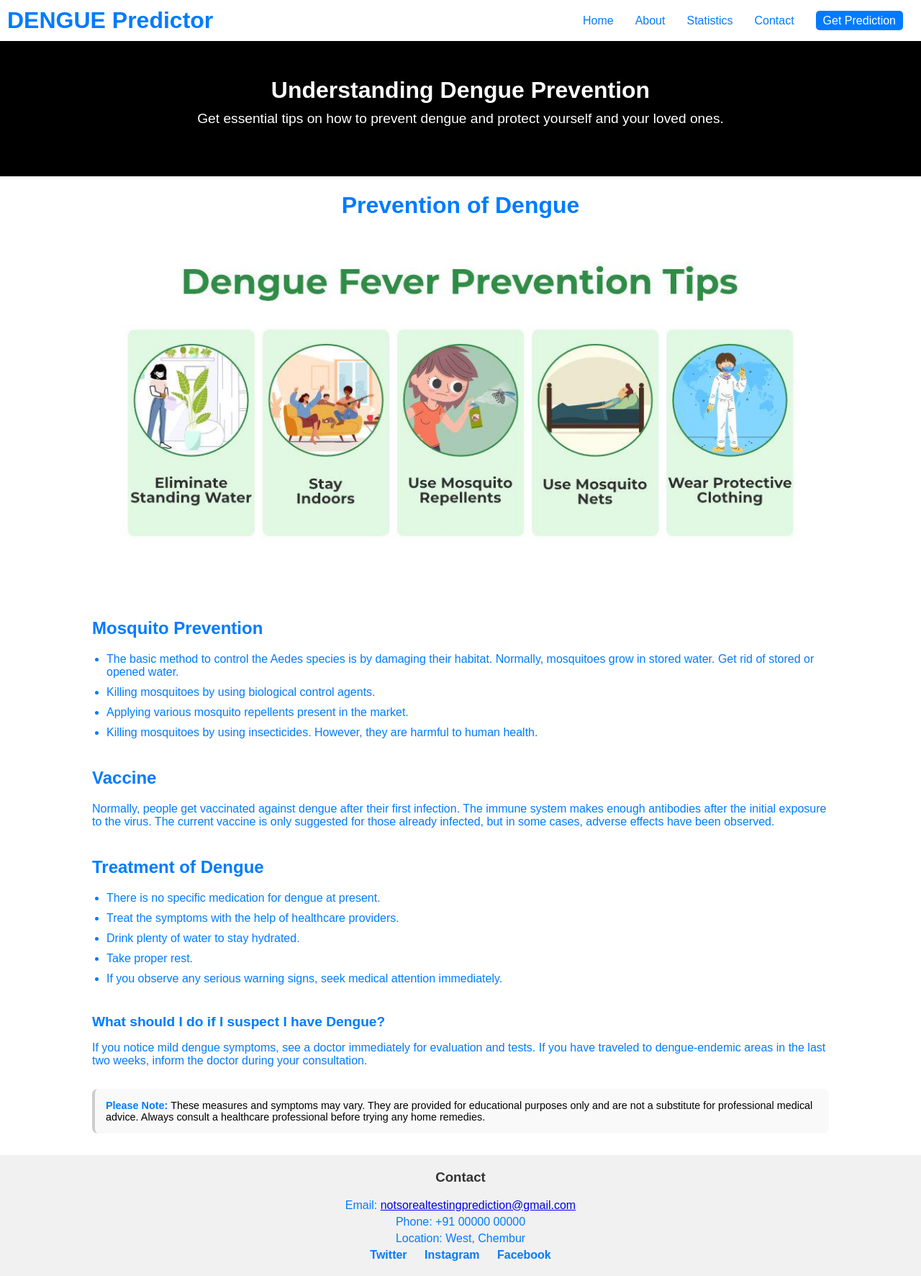
After one commit to kap432/Dengue_Predictor, a Django app: page /dengue-preventions/ in a window 1280 px wide. The commit adds this page. Shown: the whole page at 72% size. Run offline with Django 5.2, Linux system fonts and the light colour scheme; parts of the project's set-up code (start-up, migrations or seed data) failed here and were passed over.

Commit message:
[Page] : Prevention page added

```diff
--- a/dengue_website/urls.py
+++ b/dengue_website/urls.py
@@ -23,4 +23,5 @@ urlpatterns = [
     path('', views.landing_page, name='index'),
     path('predict/', views.predict_dengue, name='predict_dengue'),
     path('dengue-symptoms/', views.dengue_symptoms, name='dengue_symptoms'),
+    path('dengue-preventions/', views.dengue_preventions, name='dengue_preventions'),
 ]
--- /dev/null
+++ b/predictions/static/styles/dengue_prevention.css
@@ -0,0 +1,183 @@
+
+        /* General Body Styles */
+        body {
+            font-family: Arial, sans-serif;
+            margin: 0;
+            padding: 0;
+        }
+
+        header {
+            background-color: white;
+            color: #007bff;
+            padding: 10px;
+            display: flex;
+            justify-content: space-between;
+            align-items: center;
+        }
+
+        header h1 {
+            margin: 0;
+        }
+
+        nav ul {
+            display: flex;
+            list-style: none;
+            margin: 0;
+            padding: 0;
+        }
+
+        nav ul li {
+            margin: 0 15px;
+        }
+
+        nav ul li a {
+            color: #007bff;
+            text-decoration: none;
+        }
+
+        .get-prediction {
+            background-color: #007bff;
+            color: white;
+            padding: 5px 10px;
+            border-radius: 5px;
+        }
+
+        .hero {
+            text-align: center;
+            padding: 50px;
+            background-color: #000000;
+            color: #ffffff;
+        }
+
+        .hero h2 {
+            margin: 0;
+            font-size: 2em;
+            color: white;
+        }
+
+        .hero p {
+            font-size: 1.2em;
+            margin-top: 10px;
+            color: white;
+        }
+
+        .container {
+            width: 80%;
+            margin: 0 auto;
+            text-align: center;
+        }
+
+        h1, h2, p, ul, li, strong {
+            color: #007bff; /* Blue color for all text */
+        }
+
+        .tips {
+            /* display: flex; */
+            /* justify-content: space-between; */
+            /* gap: 20px; Adds space between each tip */
+            /* margin-top: 20px; */
+            /* flex-wrap: wrap; */
+        }
+
+        .tip {
+            text-align: center;
+            width: 180%;
+            max-width: 980px;
+            margin: 0 auto;
+        }
+
+        .tip img {
+            width: 100%;
+            height: auto;
+            border-radius: 10%;
+            object-fit: cover;
+        }
+
+        .tip p {
+            font-size: 1rem;
+            margin-top: 10px;
+        }
+
+        .prevention-section {
+            margin-top: 40px;
+            text-align: left;
+        }
+
+        .prevention-section ul {
+            list-style-type: disc;
+            padding-left: 20px;
+        }
+
+        .prevention-section ul li {
+            margin-bottom: 10px;
+        }
+
+        /* Styling for the new sections */
+        .section {
+            margin-top: 40px;
+            text-align: left;
+        }
+
+        .section h2 {
+            font-size: 1.5rem;
+        }
+
+        .section p {
+            font-size: 1rem;
+            margin-bottom: 10px;
+        }
+
+        .section ul {
+            list-style-type: disc;
+            padding-left: 20px;
+        }
+
+        .section ul li {
+            margin-bottom: 10px;
+        }
+
+        .section strong {
+            font-size: 1.2rem;
+        }
+
+        /* Disclaimer styling */
+        .disclaimer {
+            margin-top: 30px;
+            margin-bottom: 30px;
+            padding: 15px;
+            background-color: #f9f9f9;
+            border-left: 4px solid #ccc;
+            font-size: 0.9rem;
+            text-align: left;
+            border-radius: 8px;
+        }
+
+        .disclaimer strong {
+            color: #007bff;
+        }
+
+        footer {
+            text-align: center;
+            padding: 20px;
+            background-color: #f1f1f1;
+            color: #333;
+        }
+
+        footer h3 {
+            margin-top: 0;
+        }
+
+        footer p {
+            margin: 5px 0;
+        }
+
+        footer .social-links a {
+            margin: 0 10px;
+            color: #007bff;
+            text-decoration: none;
+            font-weight: bold;
+        }
+
+        footer .social-links a:hover {
+            text-decoration: underline;
+        }
--- /dev/null
+++ b/predictions/templates/predictions/dengue_prevention.html
@@ -0,0 +1,104 @@
+<!DOCTYPE html>
+<html lang="en">
+<head>
+    {% load static %}
+    <meta charset="UTF-8">
+    <meta name="viewport" content="width=device-width, initial-scale=1.0">
+    <title>Dengue Symptoms Awareness</title>
+    <link rel="stylesheet" href="{% static 'styles/dengue_prevention.css' %}">
+</head>
+<body>
+    <header>
+        <h1>DENGUE Predictor</h1>
+        <nav>
+            <ul>
+                <li><a href="#">Home</a></li>
+                <li><a href="#">About</a></li>
+                <li><a href="#">Statistics</a></li>
+                <li><a href="#">Contact</a></li>
+                <li><a href="#" class="get-prediction">Get Prediction</a></li>
+            </ul>
+        </nav>
+    </header>
+
+    <section class="hero">
+        <h2>Understanding Dengue Prevention</h2>
+        <p>Get essential tips on how to prevent dengue and protect yourself and your loved ones.</p>
+    </section>
+
+    <div class="container">
+        <h1>Prevention of Dengue</h1>
+        <!-- <h2>Dengue Fever Prevention Tips</h2> -->
+
+        <div class="tips">
+            <div class="tip">
+                <img src="{% static 'images/main.jpg' %}" alt="Eliminate Standing Water">
+                <!-- <p>Eliminate Standing Water</p> -->
+            </div>
+            <!-- <div class="tip">
+                <img src="images/2.png" alt="Stay Indoors">
+                <p>Stay Indoors</p>
+            </div>
+            <div class="tip">
+                <img src="images/3.png" alt="Use Mosquito Repellents">
+                <p>Use Mosquito Repellents</p>
+            </div>
+            <div class="tip">
+                <img src="images/4.webp" alt="Use Mosquito Nets">
+                <p>Use Mosquito Nets</p>
+            </div>
+            <div class="tip">
+                <img src="images/5.jpg" alt="Wear Protective Clothing">
+                <p>Wear Protective Clothing</p>
+            </div> -->
+        </div>
+
+        <div class="prevention-section">
+            <h2>Mosquito Prevention</h2>
+            <ul>
+                <li>The basic method to control the Aedes species is by damaging their habitat. Normally, mosquitoes grow in stored water. Get rid of stored or opened water.</li>
+                <li>Killing mosquitoes by using biological control agents.</li>
+                <li>Applying various mosquito repellents present in the market.</li>
+                <li>Killing mosquitoes by using insecticides. However, they are harmful to human health.</li>
+            </ul>
+        </div>
+
+        <div class="section">
+            <h2>Vaccine</h2>
+            <p>Normally, people get vaccinated against dengue after their first infection. The immune system makes enough antibodies after the initial exposure to the virus. The current vaccine is only suggested for those already infected, but in some cases, adverse effects have been observed.</p>
+        </div>
+
+        <div class="section">
+            <h2>Treatment of Dengue</h2>
+            <ul>
+                <li>There is no specific medication for dengue at present.</li>
+                <li>Treat the symptoms with the help of healthcare providers.</li>
+                <li>Drink plenty of water to stay hydrated.</li>
+                <li>Take proper rest.</li>
+                <li>If you observe any serious warning signs, seek medical attention immediately.</li>
+            </ul>
+        </div>
+
+        <div class="section">
+            <strong>What should I do if I suspect I have Dengue?</strong>
+            <p>If you notice mild dengue symptoms, see a doctor immediately for evaluation and tests. If you have traveled to dengue-endemic areas in the last two weeks, inform the doctor during your consultation.</p>
+        </div>
+
+        <div class="disclaimer">
+            <strong>Please Note:</strong> These measures and symptoms may vary. They are provided for educational purposes only and are not a substitute for professional medical advice. Always consult a healthcare professional before trying any home remedies.
+        </div>
+    </div>
+
+    <footer>
+        <h3>Contact</h3>
+        <p>Email: <a href="mailto:notsorealtestingprediction@gmail.com">notsorealtestingprediction@gmail.com</a></p>
+        <p>Phone: +91 00000 00000</p>
+        <p>Location: West, Chembur</p>
+        <div class="social-links">
+            <a href="#">Twitter</a>
+            <a href="#">Instagram</a>
+            <a href="#">Facebook</a>
+        </div>
+    </footer>
+</body>
+</html>
--- a/predictions/templates/predictions/index.html
+++ b/predictions/templates/predictions/index.html
@@ -77,7 +77,7 @@
                 <p>Minimize dengue risks through mosquito control and preventive measures. Use insect repellent, cover stagnant water, and encourage the community to follow precautions.</p>
             </div>
             <div class="card-buttons">
-                <a href="#">Read More</a>
+                <a href="{% url 'dengue_preventions' %}">Read More</a>
             </div>
         </div>
         <div class="card">
--- a/predictions/views.py
+++ b/predictions/views.py
@@ -11,6 +11,9 @@ def dengue_symptoms(request):
 
 def predict_view(request):
     return render(request, 'predictions/index.html')
+
+def dengue_preventions(request):
+    return render(request, 'predictions/dengue_prevention.html')
 
 # Load the trained model and scaler (ensure paths are correct)
 model = joblib.load('predictions/models/random_forest_model.pkl')
```
Also changed, not shown: predictions/static/images/main.jpg (added).
